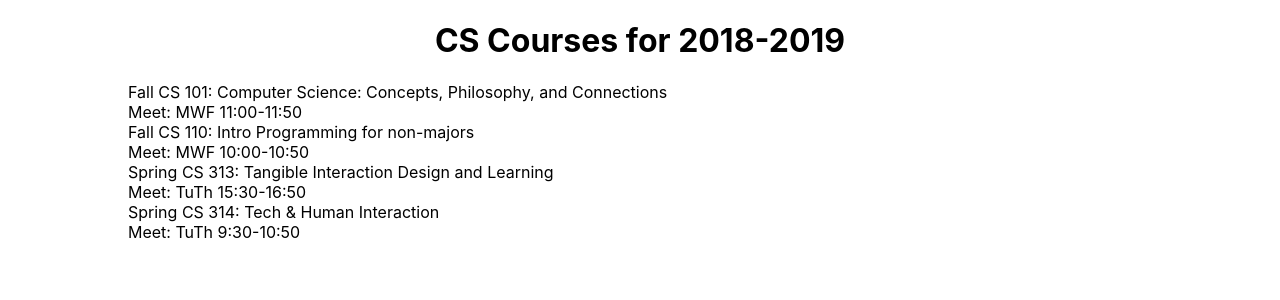
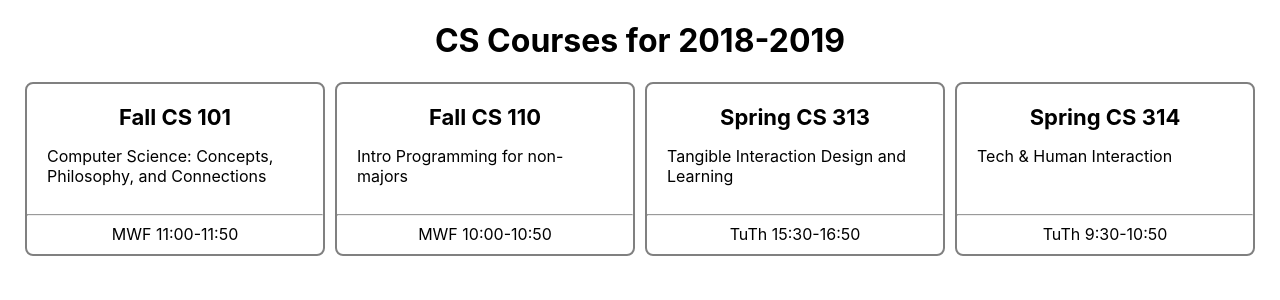
Before and after one commit to ChenSiNU/QuickReact, a React (Vite) app: page / in a window 1280 px wide. Shown: the top 300 px of the page. Built offline with nearby package versions, Linux system fonts and the light colour scheme.

Commit message:
Add style

```diff
--- a/package.json
+++ b/package.json
@@ -10,9 +10,11 @@
     "coverage": "vitest run --coverage"
   },
   "dependencies": {
+    "bootstrap": "^5.3.2",
     "firebase": "^10.4.0",
     "firebase-tools": "^12.5.4",
     "react": "^18.2.0",
+    "react-bootstrap": "^2.8.0",
     "react-dom": "^18.2.0"
   },
   "devDependencies": {
--- /dev/null
+++ b/src/Components/CourseCard.css
@@ -0,0 +1,34 @@
+.course-card {
+  display: flex;
+  flex-direction: column;
+  border: 2px solid gray;
+  border-radius: 8px;
+  margin-inline: 5px;
+  height: 100%;
+}
+
+.course-card-body-top {
+  display: flex;
+  flex-direction: column;
+  padding-inline: 20px;
+  padding-top: 20px;
+  word-wrap: break-word;
+  overflow: hidden;
+  max-height: 70%;
+}
+
+.course-card-body-bottom {
+  margin-top: auto;
+  margin-bottom: 10px;
+  word-wrap: break-word;
+}
+
+.course-card-number {
+  font-size: 22px;
+  font-weight: bold;
+}
+
+.course-card-title {
+  font-size: 16px;
+  text-align: left;
+}
--- /dev/null
+++ b/src/Components/CourseCard.jsx
@@ -0,0 +1,26 @@
+import "./CourseCard.css";
+import Card from "react-bootstrap/Card";
+import Button from "react-bootstrap/Button";
+
+import React from "react";
+
+const CourseCard = (props) => {
+  const value = props.value;
+  return (
+    <Card className="course-card">
+      <Card.Body className="course-card-body-top">
+        <Card.Title className="course-card-number">
+          {value.term + " CS " + value.number}
+        </Card.Title>
+        <Card.Text className="course-card-title">{value.title}</Card.Text>
+      </Card.Body>
+
+      <Card.Body className="course-card-body-bottom">
+        <hr />
+        <Card.Body>{value.meets}</Card.Body>
+      </Card.Body>
+    </Card>
+  );
+};
+
+export default CourseCard;
--- a/src/Components/CourseList.css
+++ b/src/Components/CourseList.css
@@ -1,4 +1,7 @@
-.CourseList {
-  text-align: left;
-  margin-left: 10%;
+.course-list {
+  display: grid;
+  margin-inline: 20px;
+  grid-template-columns: repeat(auto-fill, 25%);
+  /* justify-content: center;
+  align-content: center; */
 }
--- a/src/Components/CourseList.jsx
+++ b/src/Components/CourseList.jsx
@@ -1,16 +1,14 @@
 import React from "react";
+import CourseCard from "./CourseCard";
 import "./CourseList.css";
 
 const CourseList = (props) => {
   const courses = props.courses;
 
   return (
-    <div className="CourseList">
+    <div className="course-list">
       {Object.entries(courses).map(([key, value]) => (
-        <div>
-          <div>{value.term + " CS " + value.number + ": " + value.title}</div>
-          <div>{"Meet: " + value.meets}</div>
-        </div>
+        <CourseCard value={value}></CourseCard>
       ))}
     </div>
   );
```
Also changed, not shown: 7 other files (tests, documents, lock files or other folders).
